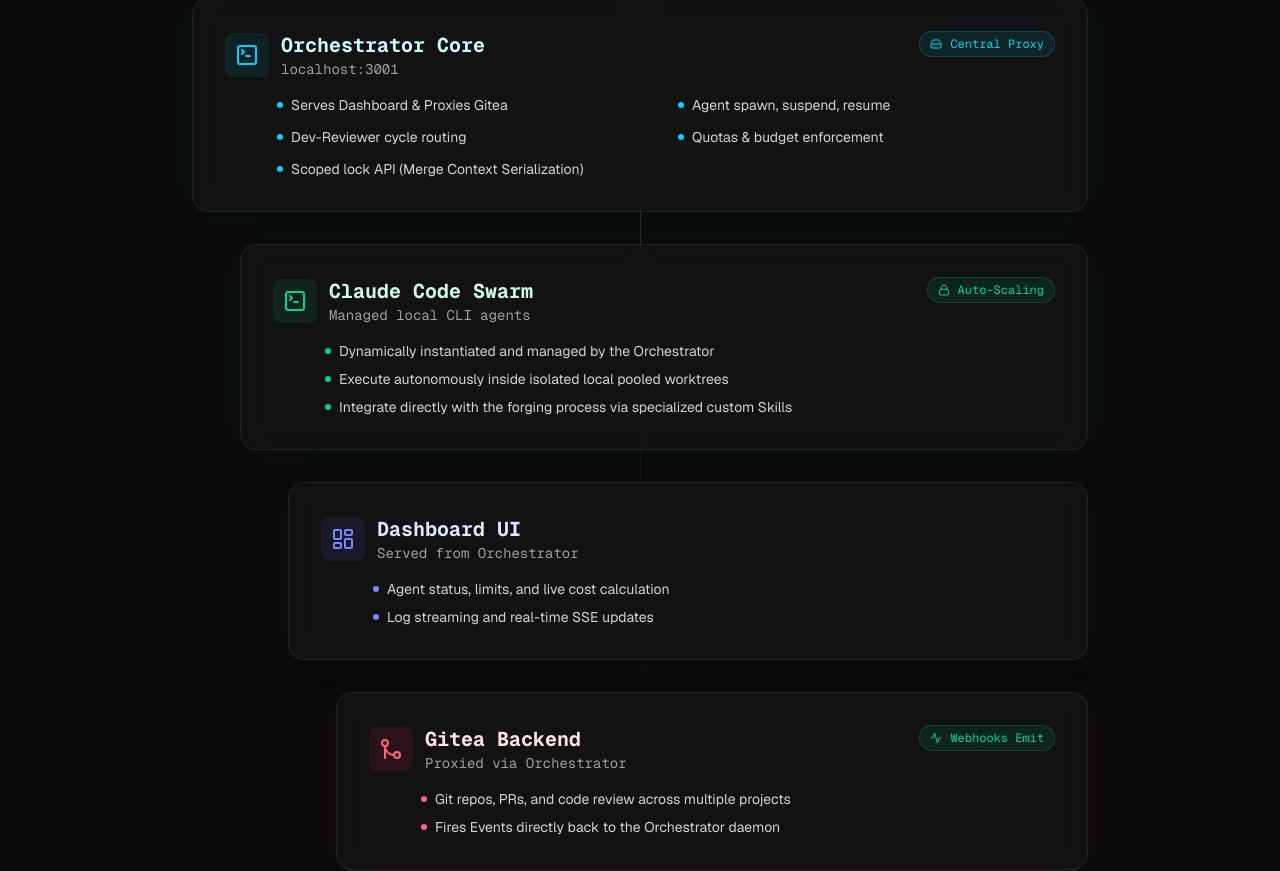
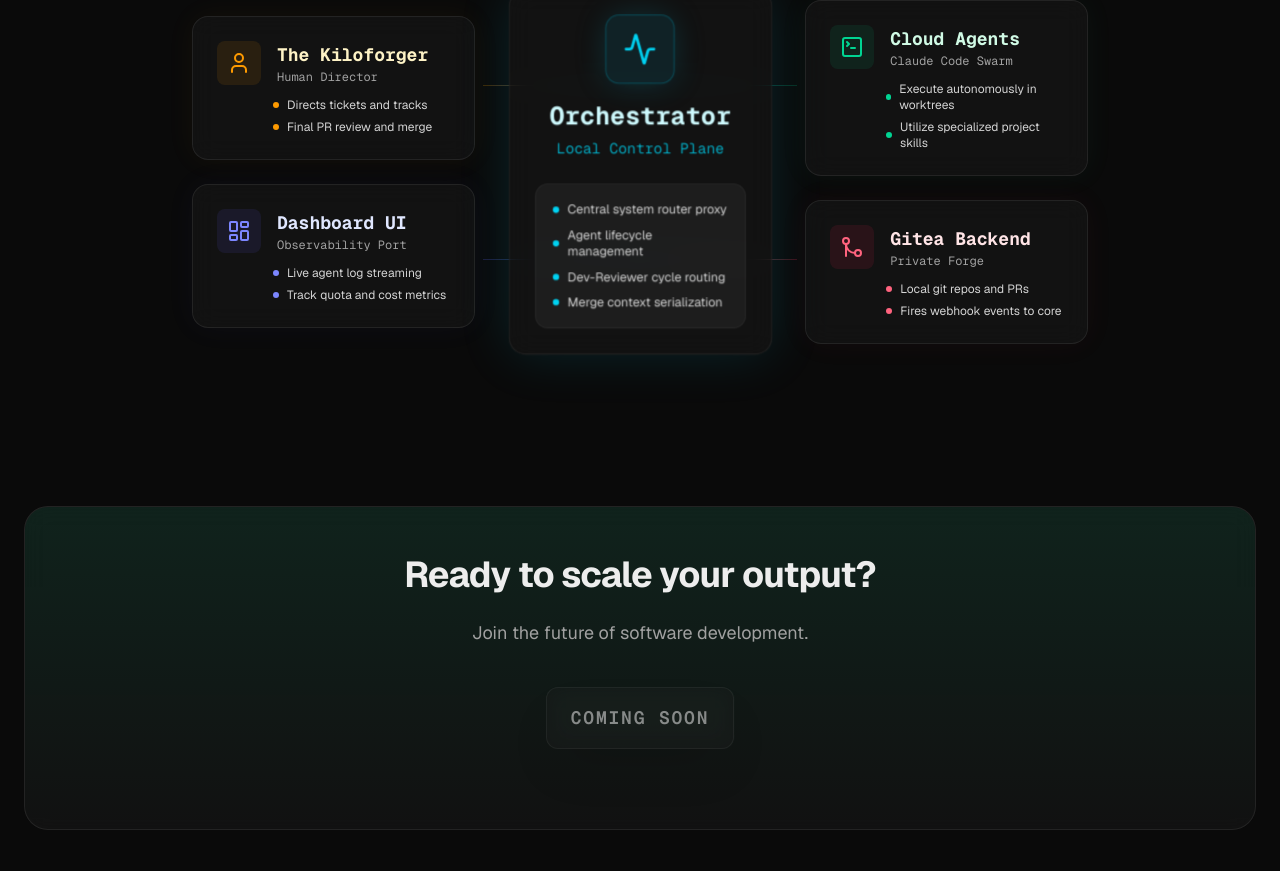
Before and after one commit to Goblinlordx/kiloforge_site, a Next.js app: page / in a window 1280 px wide. Shown: the part 2797-3668 px from the top of the page. Built offline with nearby package versions, Linux system fonts and the light colour scheme; no server answers.

Commit message:
design: refactor architecture layout to center the orchestrator hub and add kiloforger node

```diff
--- a/src/app/page.tsx
+++ b/src/app/page.tsx
@@ -13,10 +13,10 @@
   HardDrive,
   Sparkles,
   ArrowRight,
-  Lock,
   GitPullRequest,
   Menu,
-  X
+  X,
+  User
 } from "lucide-react";
 
 const fadeIn = {
@@ -270,113 +270,125 @@
                <p className="text-lg text-neutral-400">A robust multi-server orchestration system running directly on your machine.</p>
              </motion.div>
 
-             <div className="flex flex-col gap-6 relative">
-               {/* Vertical Connection Line */}
-               <div className="absolute left-1/2 top-4 bottom-4 w-px bg-gradient-to-b from-white/20 via-white/5 to-transparent hidden md:block"></div>
-
-               {/* Layer 1: Orchestrator Server */}
-               <motion.div variants={fadeIn} className="glass-panel p-8 rounded-2xl border border-cyan-500/20 relative z-10 bg-black/60 shadow-[0_0_40px_rgba(6,182,212,0.05)]">
-                 <div className="flex items-start justify-between mb-4">
-                   <div className="flex items-center gap-3">
-                     <div className="p-2.5 bg-cyan-500/10 rounded-lg text-cyan-400">
-                       <TerminalSquare className="w-6 h-6" />
+             <div className="grid md:grid-cols-3 gap-6 relative mt-12">
+               {/* Left Column: Inputs & Interfaces */}
+               <div className="flex flex-col gap-6 justify-center">
+                 {/* The Kiloforger (Human) */}
+                 <motion.div variants={fadeIn} className="glass-panel p-6 rounded-2xl border border-amber-500/20 relative z-10 bg-black/60 shadow-[0_0_30px_rgba(245,158,11,0.05)] hover:border-amber-500/40 transition-colors">
+                   <div className="flex items-start gap-4 mb-3">
+                     <div className="p-2.5 bg-amber-500/10 rounded-lg text-amber-500 shrink-0">
+                       <User className="w-6 h-6" />
                      </div>
                      <div>
-                       <h3 className="text-xl font-bold font-mono text-cyan-100">Orchestrator Core</h3>
-                       <p className="text-sm text-neutral-400 font-mono">localhost:3001</p>
+                       <h3 className="text-lg font-bold font-mono text-amber-100">The Kiloforger</h3>
+                       <p className="text-xs text-neutral-400 font-mono">Human Director</p>
                      </div>
                    </div>
-                   <div className="hidden sm:flex items-center gap-2 text-xs font-mono text-cyan-400 bg-cyan-400/10 px-2.5 py-1 rounded-full border border-cyan-400/20">
-                     <HardDrive className="w-3 h-3" /> Central Proxy
-                   </div>
-                 </div>
-                 <div className="text-neutral-300 text-sm pl-[3.25rem] grid sm:grid-cols-2 gap-y-3 gap-x-6">
-                   <p className="flex items-center gap-2"><span className="w-1.5 h-1.5 rounded-full bg-cyan-400"></span> Serves Dashboard & Proxies Gitea</p>
-                   <p className="flex items-center gap-2"><span className="w-1.5 h-1.5 rounded-full bg-cyan-400"></span> Agent spawn, suspend, resume</p>
-                   <p className="flex items-center gap-2"><span className="w-1.5 h-1.5 rounded-full bg-cyan-400"></span> Dev-Reviewer cycle routing</p>
-                   <p className="flex items-center gap-2"><span className="w-1.5 h-1.5 rounded-full bg-cyan-400"></span> Quotas & budget enforcement</p>
-                   <p className="flex items-center gap-2 col-span-full"><span className="w-1.5 h-1.5 rounded-full bg-cyan-400"></span> Scoped lock API (Merge Context Serialization)</p>
+                   <div className="text-neutral-300 text-xs pl-[3.5rem] space-y-1.5">
+                     <p className="flex items-center gap-2"><span className="w-1.5 h-1.5 rounded-full bg-amber-500"></span> Directs tickets and tracks</p>
+                     <p className="flex items-center gap-2"><span className="w-1.5 h-1.5 rounded-full bg-amber-500"></span> Final PR review and merge</p>
                    </div>
                  </motion.div>
 
                  {/* Connector Arrow for Mobile */}
-               <div className="flex justify-center md:hidden text-white/20 py-2">
+                 <div className="flex justify-center md:hidden text-white/10 py-1">
                    <ArrowRight className="w-5 h-5 rotate-90" />
                  </div>
 
-               {/* Layer 2: Claude Code Swarm */}
-               <motion.div variants={fadeIn} className="glass-panel p-8 rounded-2xl border border-emerald-500/20 relative z-10 bg-black/60 shadow-[0_0_40px_rgba(52,211,153,0.05)] md:ml-12 mt-2">
-                 <div className="flex items-start justify-between mb-4">
-                   <div className="flex items-center gap-3">
-                     <div className="p-2.5 bg-emerald-500/10 rounded-lg text-emerald-400">
+                 {/* Dashboard UI */}
+                 <motion.div variants={fadeIn} className="glass-panel p-6 rounded-2xl border border-indigo-500/20 relative z-10 bg-black/60 shadow-[0_0_30px_rgba(99,102,241,0.05)] hover:border-indigo-500/40 transition-colors">
+                   <div className="flex items-start gap-4 mb-3">
+                     <div className="p-2.5 bg-indigo-500/10 rounded-lg text-indigo-400 shrink-0">
+                       <LayoutDashboard className="w-6 h-6" />
+                     </div>
+                     <div>
+                       <h3 className="text-lg font-bold font-mono text-indigo-100">Dashboard UI</h3>
+                       <p className="text-xs text-neutral-400 font-mono">Observability Port</p>
+                     </div>
+                   </div>
+                   <div className="text-neutral-300 text-xs pl-[3.5rem] space-y-1.5">
+                     <p className="flex items-center gap-2"><span className="w-1.5 h-1.5 rounded-full bg-indigo-400"></span> Live agent log streaming</p>
+                     <p className="flex items-center gap-2"><span className="w-1.5 h-1.5 rounded-full bg-indigo-400"></span> Track quota and cost metrics</p>
+                   </div>
+                 </motion.div>
+               </div>
+
+               {/* Connector Arrow for Mobile */}
+               <div className="flex justify-center md:hidden text-white/10 py-1">
+                 <ArrowRight className="w-5 h-5 rotate-90" />
+               </div>
+
+               {/* Center Column: Orchestrator */}
+               <div className="flex flex-col gap-6 justify-center relative md:mx-4">
+                 {/* Desktop horizontal connectors */}
+                 <div className="hidden md:block absolute top-[25%] -left-8 right-1/2 h-px bg-gradient-to-r from-amber-500/20 to-cyan-500/50 -z-10"></div>
+                 <div className="hidden md:block absolute top-[75%] -left-8 right-1/2 h-px bg-gradient-to-r from-indigo-500/20 to-cyan-500/50 -z-10"></div>
+                 <div className="hidden md:block absolute top-[25%] left-1/2 -right-8 h-px bg-gradient-to-l from-emerald-500/20 to-cyan-500/50 -z-10"></div>
+                 <div className="hidden md:block absolute top-[75%] left-1/2 -right-8 h-px bg-gradient-to-l from-rose-500/20 to-cyan-500/50 -z-10"></div>
+
+                 <motion.div variants={fadeIn} className="glass-panel p-6 rounded-2xl border-2 border-cyan-500/30 relative z-10 bg-black/80 shadow-[0_0_50px_rgba(6,182,212,0.15)] transform md:scale-105">
+                   <div className="flex flex-col items-center mb-6 text-center">
+                     <div className="p-4 bg-cyan-500/10 rounded-xl text-cyan-400 mb-4 ring-1 ring-cyan-500/30 shadow-[0_0_30px_rgba(6,182,212,0.2)]">
+                       <Activity className="w-8 h-8" />
+                     </div>
+                     <h3 className="text-2xl font-bold font-mono text-cyan-100">Orchestrator</h3>
+                     <p className="text-sm text-cyan-400/80 font-mono mt-1">Local Control Plane</p>
+                   </div>
+                   <div className="text-neutral-300 text-xs space-y-2 bg-white/5 p-4 rounded-xl border border-white/5">
+                     <p className="flex items-center gap-2"><span className="w-1.5 h-1.5 rounded-full bg-cyan-400 shrink-0"></span> Central system router proxy</p>
+                     <p className="flex items-center gap-2"><span className="w-1.5 h-1.5 rounded-full bg-cyan-400 shrink-0"></span> Agent lifecycle management</p>
+                     <p className="flex items-center gap-2"><span className="w-1.5 h-1.5 rounded-full bg-cyan-400 shrink-0"></span> Dev-Reviewer cycle routing</p>
+                     <p className="flex items-center gap-2"><span className="w-1.5 h-1.5 rounded-full bg-cyan-400 shrink-0"></span> Merge context serialization</p>
+                   </div>
+                 </motion.div>
+               </div>
+
+               {/* Connector Arrow for Mobile */}
+               <div className="flex justify-center md:hidden text-white/10 py-1">
+                 <ArrowRight className="w-5 h-5 rotate-90" />
+               </div>
+
+               {/* Right Column: Agents & Forge */}
+               <div className="flex flex-col gap-6 justify-center">
+                 {/* Claude Code Swarm */}
+                 <motion.div variants={fadeIn} className="glass-panel p-6 rounded-2xl border border-emerald-500/20 relative z-10 bg-black/60 shadow-[0_0_30px_rgba(52,211,153,0.05)] hover:border-emerald-500/40 transition-colors">
+                   <div className="flex items-start gap-4 mb-3">
+                     <div className="p-2.5 bg-emerald-500/10 rounded-lg text-emerald-400 shrink-0">
                        <TerminalSquare className="w-6 h-6" />
                      </div>
                      <div>
-                       <h3 className="text-xl font-bold font-mono text-emerald-100">Claude Code Swarm</h3>
-                       <p className="text-sm text-neutral-400 font-mono">Managed local CLI agents</p>
+                       <h3 className="text-lg font-bold font-mono text-emerald-100">Cloud Agents</h3>
+                       <p className="text-xs text-neutral-400 font-mono">Claude Code Swarm</p>
                      </div>
                    </div>
-                   <div className="hidden sm:flex items-center gap-2 text-xs font-mono text-emerald-400 bg-emerald-400/10 px-2.5 py-1 rounded-full border border-emerald-400/20">
-                     <Lock className="w-3 h-3" /> Auto-Scaling
-                   </div>
-                 </div>
-                 <div className="text-neutral-300 text-sm pl-[3.25rem] space-y-2">
-                   <p className="flex items-center gap-2"><span className="w-1.5 h-1.5 rounded-full bg-emerald-400"></span> Dynamically instantiated and managed by the Orchestrator</p>
-                   <p className="flex items-center gap-2"><span className="w-1.5 h-1.5 rounded-full bg-emerald-400"></span> Execute autonomously inside isolated local pooled worktrees</p>
-                   <p className="flex items-center gap-2"><span className="w-1.5 h-1.5 rounded-full bg-emerald-400"></span> Integrate directly with the forging process via specialized custom Skills</p>
+                   <div className="text-neutral-300 text-xs pl-[3.5rem] space-y-1.5">
+                     <p className="flex items-center gap-2"><span className="w-1.5 h-1.5 rounded-full bg-emerald-400"></span> Execute autonomously in worktrees</p>
+                     <p className="flex items-center gap-2"><span className="w-1.5 h-1.5 rounded-full bg-emerald-400"></span> Utilize specialized project skills</p>
                    </div>
                  </motion.div>
 
                  {/* Connector Arrow for Mobile */}
-               <div className="flex justify-center md:hidden text-white/20 py-2">
+                 <div className="flex justify-center md:hidden text-white/10 py-1">
                    <ArrowRight className="w-5 h-5 rotate-90" />
                  </div>
 
-               {/* Layer 3: Dashboard */}
-               <motion.div variants={fadeIn} className="glass-panel p-8 rounded-2xl border border-indigo-500/20 relative z-10 bg-black/60 shadow-[0_0_40px_rgba(99,102,241,0.05)] md:ml-24 mt-2">
-                 <div className="flex items-start justify-between mb-4">
-                   <div className="flex items-center gap-3">
-                     <div className="p-2.5 bg-indigo-500/10 rounded-lg text-indigo-400">
-                       <LayoutDashboard className="w-6 h-6" />
-                     </div>
-                     <div>
-                       <h3 className="text-xl font-bold font-mono text-indigo-100">Dashboard UI</h3>
-                       <p className="text-sm text-neutral-400 font-mono">Served from Orchestrator</p>
-                     </div>
-                   </div>
-                 </div>
-                 <div className="text-neutral-300 text-sm pl-[3.25rem] space-y-2">
-                   <p className="flex items-center gap-2"><span className="w-1.5 h-1.5 rounded-full bg-indigo-400"></span> Agent status, limits, and live cost calculation</p>
-                   <p className="flex items-center gap-2"><span className="w-1.5 h-1.5 rounded-full bg-indigo-400"></span> Log streaming and real-time SSE updates</p>
-                 </div>
-               </motion.div>
-
-               {/* Connector Arrow for Mobile */}
-               <div className="flex justify-center md:hidden text-white/20 py-2">
-                 <ArrowRight className="w-5 h-5 rotate-90" />
-               </div>
-
-               {/* Layer 4: Gitea */}
-               <motion.div variants={fadeIn} className="glass-panel p-8 rounded-2xl border border-rose-500/20 relative z-10 bg-black/60 shadow-[0_0_40px_rgba(244,63,94,0.05)] md:ml-36 mt-2">
-                 <div className="flex items-start justify-between mb-4">
-                   <div className="flex items-center gap-3">
-                     <div className="p-2.5 bg-rose-500/10 rounded-lg text-rose-400">
+                 {/* Gitea Backend */}
+                 <motion.div variants={fadeIn} className="glass-panel p-6 rounded-2xl border border-rose-500/20 relative z-10 bg-black/60 shadow-[0_0_30px_rgba(244,63,94,0.05)] hover:border-rose-500/40 transition-colors">
+                   <div className="flex items-start gap-4 mb-3">
+                     <div className="p-2.5 bg-rose-500/10 rounded-lg text-rose-400 shrink-0">
                        <GitMerge className="w-6 h-6" />
                      </div>
                      <div>
-                       <h3 className="text-xl font-bold font-mono text-rose-100">Gitea Backend</h3>
-                       <p className="text-sm text-neutral-400 font-mono">Proxied via Orchestrator</p>
+                       <h3 className="text-lg font-bold font-mono text-rose-100">Gitea Backend</h3>
+                       <p className="text-xs text-neutral-400 font-mono">Private Forge</p>
                      </div>
                    </div>
-                   <div className="hidden sm:flex items-center gap-2 text-xs font-mono text-emerald-400 bg-emerald-400/10 px-2.5 py-1 rounded-full border border-emerald-400/20">
-                     <Activity className="w-3 h-3" /> Webhooks Emit
-                   </div>
-                 </div>
-                 <div className="text-neutral-300 text-sm pl-[3.25rem] space-y-2">
-                   <p className="flex items-center gap-2"><span className="w-1.5 h-1.5 rounded-full bg-rose-400"></span> Git repos, PRs, and code review across multiple projects</p>
-                   <p className="flex items-center gap-2"><span className="w-1.5 h-1.5 rounded-full bg-rose-400"></span> Fires Events directly back to the Orchestrator daemon</p>
+                   <div className="text-neutral-300 text-xs pl-[3.5rem] space-y-1.5">
+                     <p className="flex items-center gap-2"><span className="w-1.5 h-1.5 rounded-full bg-rose-400"></span> Local git repos and PRs</p>
+                     <p className="flex items-center gap-2"><span className="w-1.5 h-1.5 rounded-full bg-rose-400"></span> Fires webhook events to core</p>
                    </div>
                  </motion.div>
+               </div>
              </div>
           </motion.div>
 
```
Lines whose indentation alone changed are shown as unchanged.
